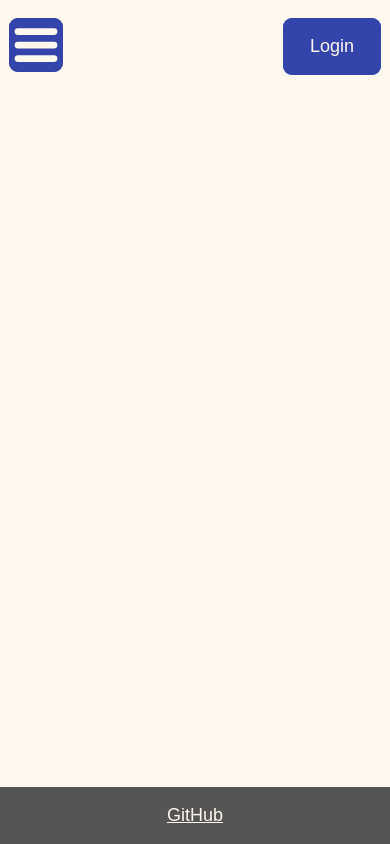
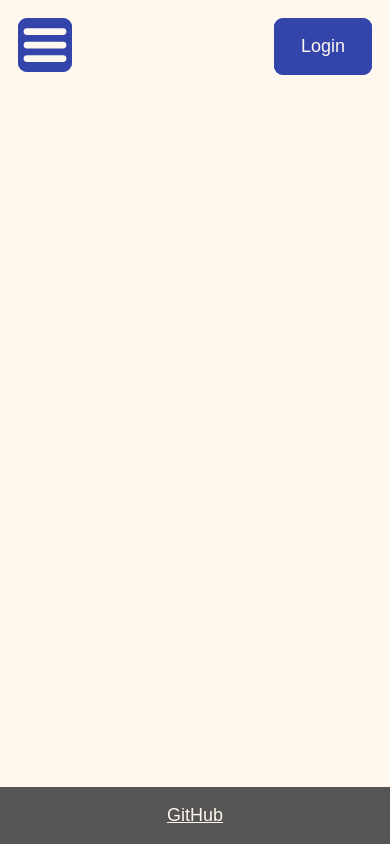
Before and after one commit to kyfex-uwu/startup, a website: page views/container.html in a window 390 px wide. Drawn offline with Linux system fonts and the light colour scheme; a web font is replaced by a local one.

Commit message:
css changes
-mobile navbar no longer clips under board
-main margin looks better

```diff
--- a/public/main.css
+++ b/public/main.css
@@ -9,7 +9,7 @@
 body{
   overflow-x: clip;
   background-color: var(--cream);
-  margin:1rem max(0.5rem, calc(20% - 5rem));
+  margin:1rem max(1rem, calc(20% - 5rem));
   font-family: Palanquin Dark, sans-serif;
   min-height:calc(100vh - 1rem);
 
--- a/public/mobile.css
+++ b/public/mobile.css
@@ -4,6 +4,7 @@ html{
 
 #navbar{
   padding:1rem;
+  z-index:999;
 
   left:-100%;
   top:0;
```
